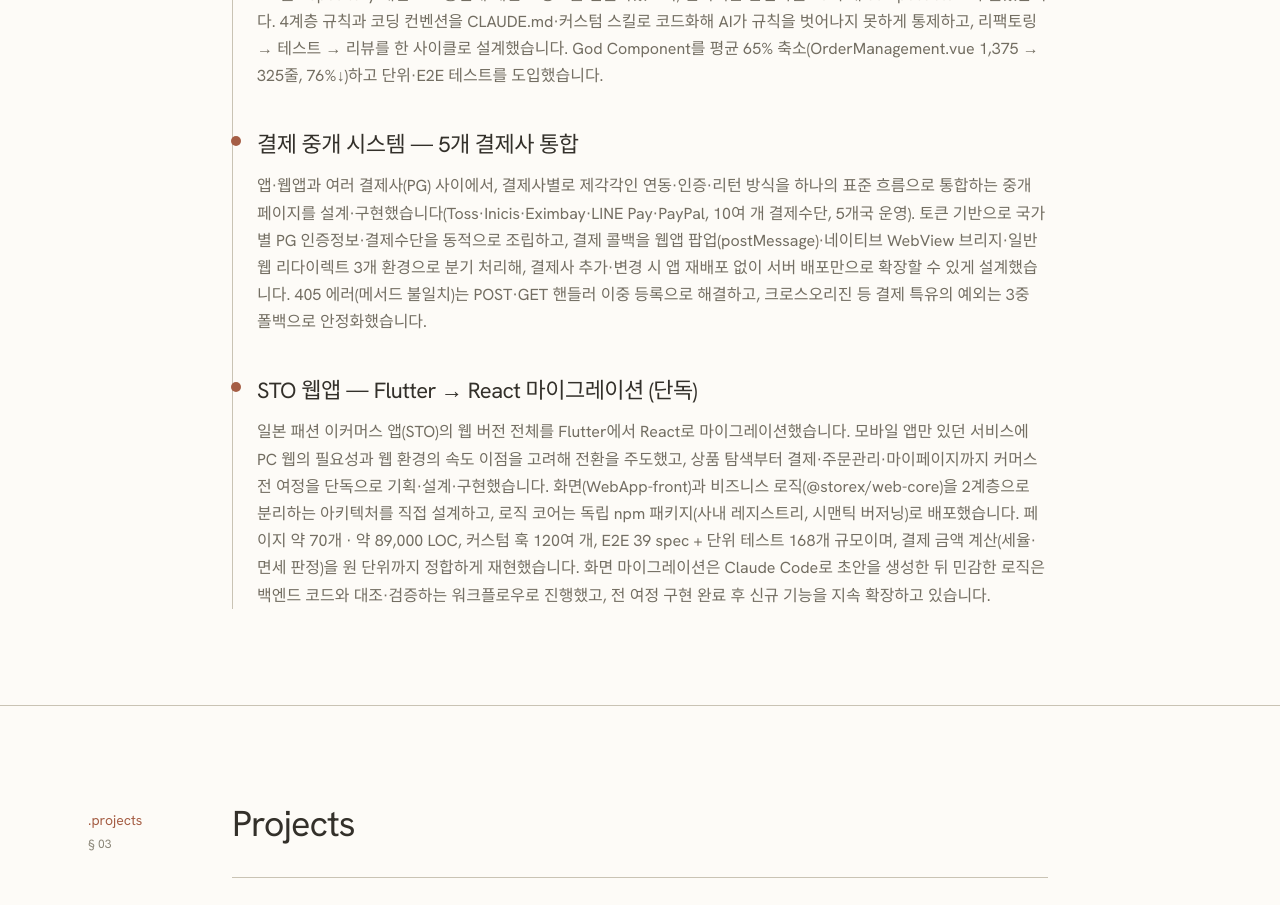
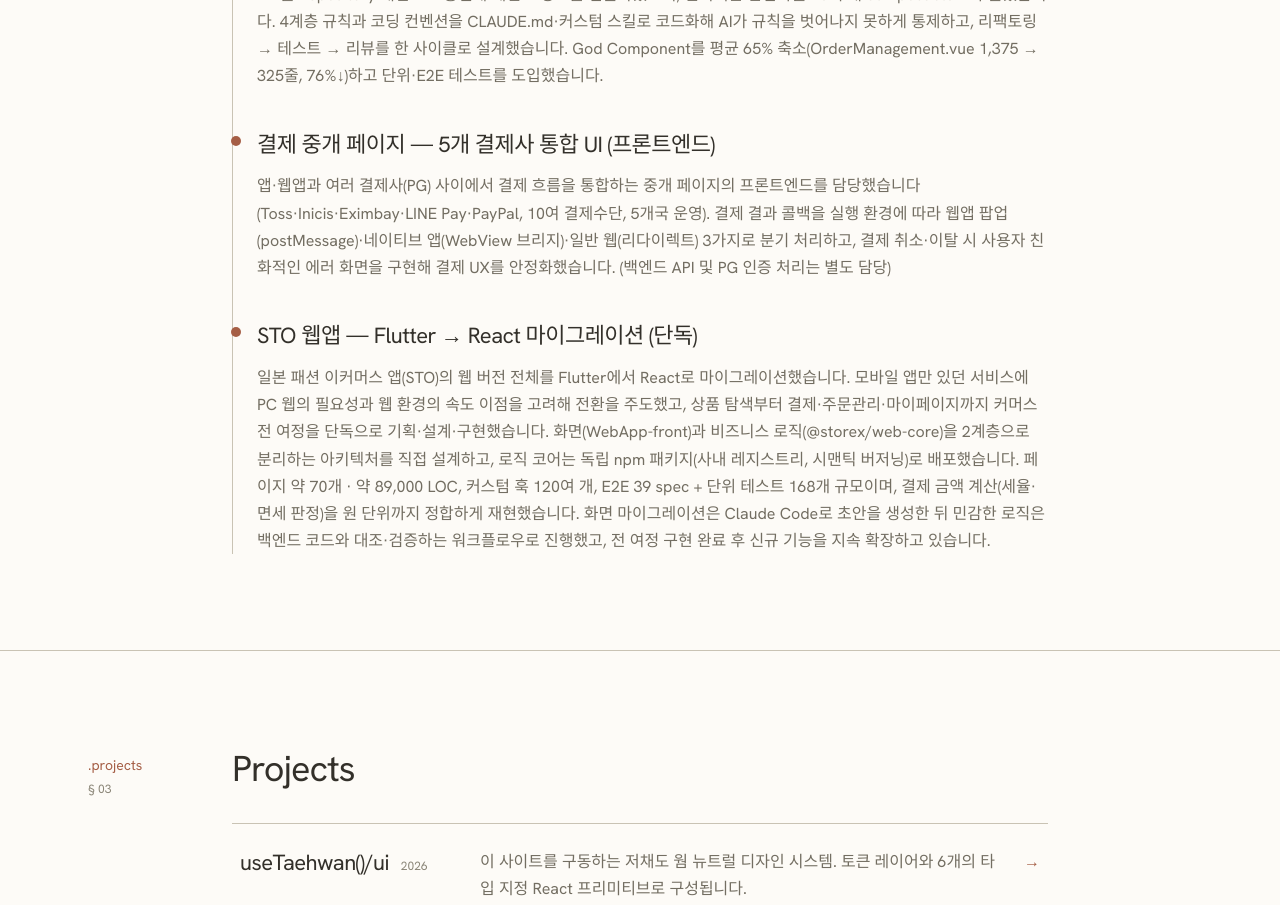
Before and after one commit to JeongTaehwan/usetaehwan, a Next.js app: page / in a window 1280 px wide. Shown: the part 1660-2565 px from the top of the page. Built offline with nearby package versions, Linux system fonts and the light colour scheme; a web font is replaced by a local one.

Commit message:
content: 결제 중개 항목을 프론트엔드 담당 범위로 정정
Co-Authored-By: Claude Opus 4.8 <noreply@anthropic.com>

```diff
--- a/app/page.tsx
+++ b/app/page.tsx
@@ -58,9 +58,9 @@ const EXPERIENCE = [
       "Vue 3 커머스 관리자 대시보드(페이지 145개 · 컴포넌트 187개)의 God Component 문제를 Entity → UseCase → Store → Page 4계층으로 재구조화했습니다. UI·상태·로직·API가 뒤섞인 1,000줄 이상의 페이지를 계층으로 분리하고, API를 Repository 패턴으로 통일해 테넌트 경로를 캡슐화했으며, 반복되는 관심사를 20여 개 composable로 추출했습니다. 4계층 규칙과 코딩 컨벤션을 CLAUDE.md·커스텀 스킬로 코드화해 AI가 규칙을 벗어나지 못하게 통제하고, 리팩토링 → 테스트 → 리뷰를 한 사이클로 설계했습니다. God Component를 평균 65% 축소(OrderManagement.vue 1,375 → 325줄, 76%↓)하고 단위·E2E 테스트를 도입했습니다.",
   },
   {
-    title: "결제 중개 시스템 — 5개 결제사 통합",
+    title: "결제 중개 페이지 — 5개 결제사 통합 UI (프론트엔드)",
     summary:
-      "앱·웹앱과 여러 결제사(PG) 사이에서, 결제사별로 제각각인 연동·인증·리턴 방식을 하나의 표준 흐름으로 통합하는 중개 페이지를 설계·구현했습니다(Toss·Inicis·Eximbay·LINE Pay·PayPal, 10여 개 결제수단, 5개국 운영). 토큰 기반으로 국가별 PG 인증정보·결제수단을 동적으로 조립하고, 결제 콜백을 웹앱 팝업(postMessage)·네이티브 WebView 브리지·일반 웹 리다이렉트 3개 환경으로 분기 처리해, 결제사 추가·변경 시 앱 재배포 없이 서버 배포만으로 확장할 수 있게 설계했습니다. 405 에러(메서드 불일치)는 POST·GET 핸들러 이중 등록으로 해결하고, 크로스오리진 등 결제 특유의 예외는 3중 폴백으로 안정화했습니다.",
+      "앱·웹앱과 여러 결제사(PG) 사이에서 결제 흐름을 통합하는 중개 페이지의 프론트엔드를 담당했습니다(Toss·Inicis·Eximbay·LINE Pay·PayPal, 10여 결제수단, 5개국 운영). 결제 결과 콜백을 실행 환경에 따라 웹앱 팝업(postMessage)·네이티브 앱(WebView 브리지)·일반 웹(리다이렉트) 3가지로 분기 처리하고, 결제 취소·이탈 시 사용자 친화적인 에러 화면을 구현해 결제 UX를 안정화했습니다. (백엔드 API 및 PG 인증 처리는 별도 담당)",
   },
   {
     title: "STO 웹앱 — Flutter → React 마이그레이션 (단독)",
```
